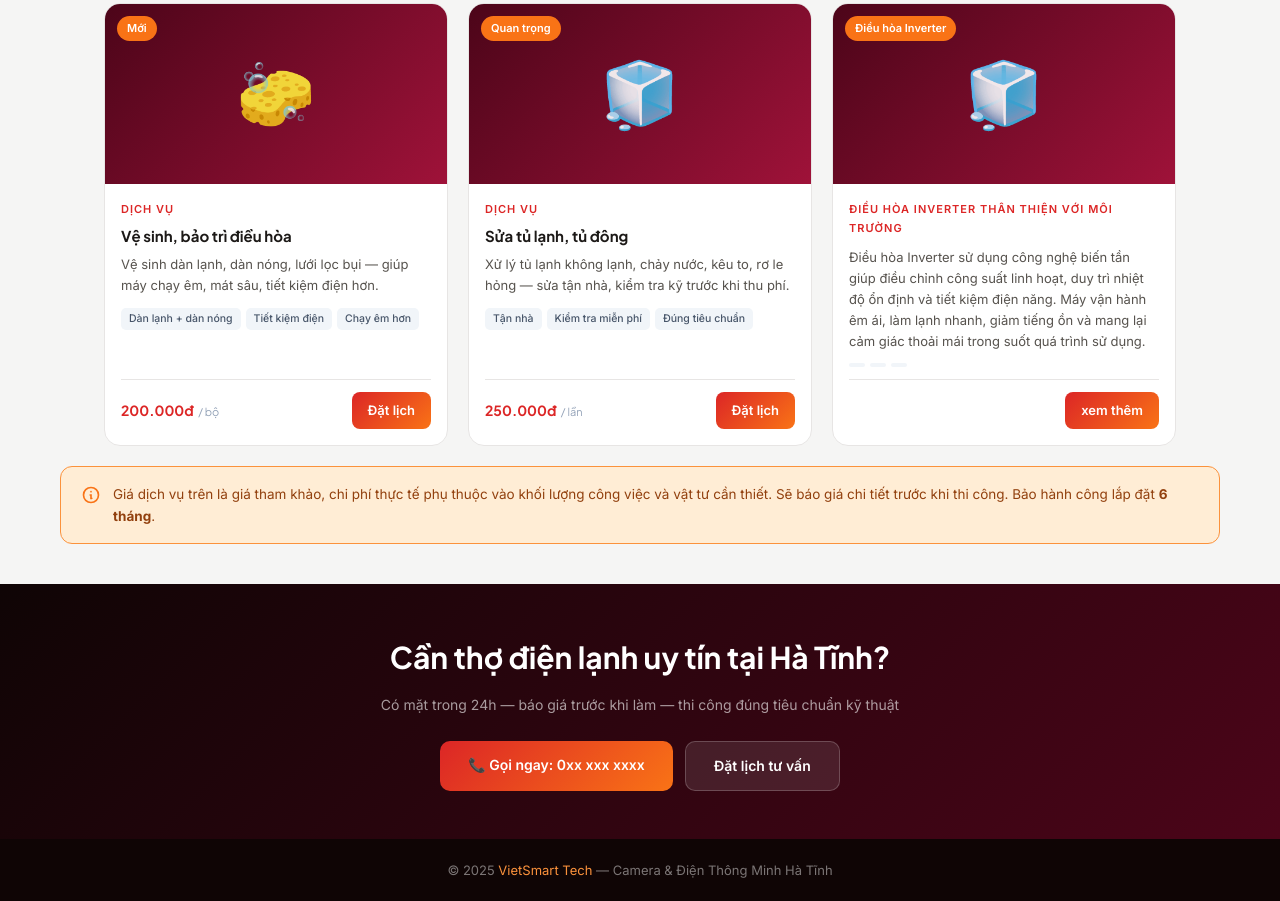
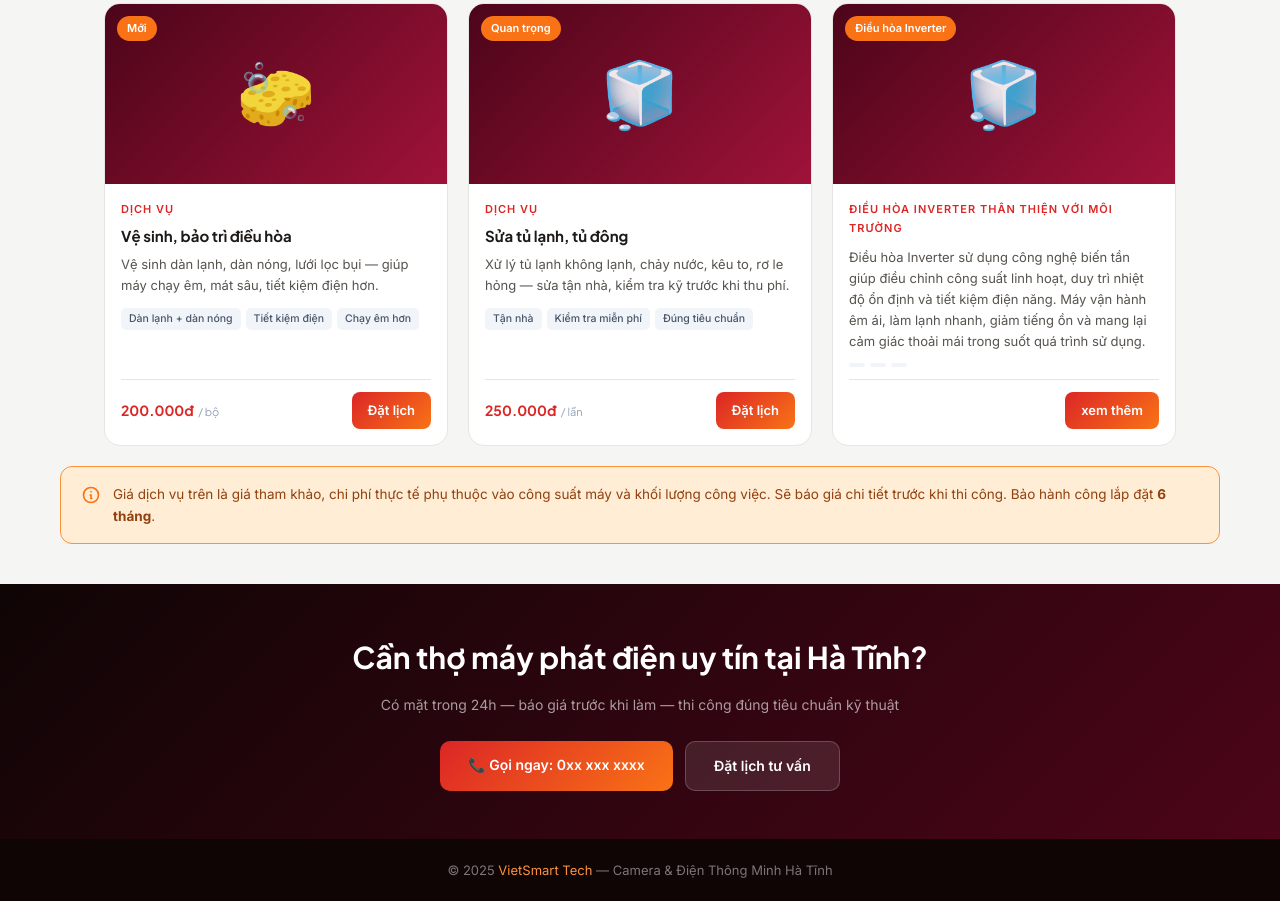
Before and after one commit to chenglong88/chenglong88.github.io, a plain HTML site: page dien-lanh.html in a window 1280 px wide. Shown: the part 1085-1986 px from the top of the page. Drawn offline with Linux system fonts and the light colour scheme.

Commit message:
Update dien-lanh.html

```diff
--- a/dien-lanh.html
+++ b/dien-lanh.html
@@ -164,10 +164,10 @@ footer a{color:#FB923C;text-decoration:none}
 </div>
 <div class="note-box">
   <svg viewBox="0 0 24 24"><path d="M13 16h-1v-4h-1m1-4h.01M21 12a9 9 0 11-18 0 9 9 0 0118 0z"/></svg>
-  <p>Giá dịch vụ trên là giá tham khảo, chi phí thực tế phụ thuộc vào khối lượng công việc và vật tư cần thiết. Sẽ báo giá chi tiết trước khi thi công. Bảo hành công lắp đặt <strong>6 tháng</strong>.</p>
+  <p>Giá dịch vụ trên là giá tham khảo, chi phí thực tế phụ thuộc vào công suất máy và khối lượng công việc. Sẽ báo giá chi tiết trước khi thi công. Bảo hành công lắp đặt <strong>6 tháng</strong>.</p>
 </div>
 <div class="cta-section">
-  <h2>Cần thợ điện lạnh uy tín tại Hà Tĩnh?</h2>
+  <h2>Cần thợ máy phát điện uy tín tại Hà Tĩnh?</h2>
   <p>Có mặt trong 24h — báo giá trước khi làm — thi công đúng tiêu chuẩn kỹ thuật</p>
   <div class="cta-btns">
     <a href="tel:0xxxxxxxxx" class="btn-cta-primary">📞 Gọi ngay: 0xx xxx xxxx</a>
```
